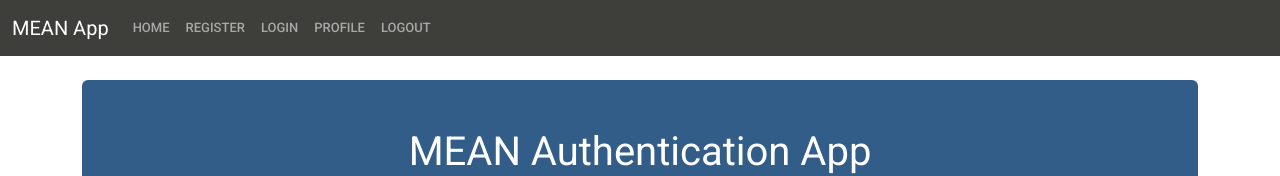
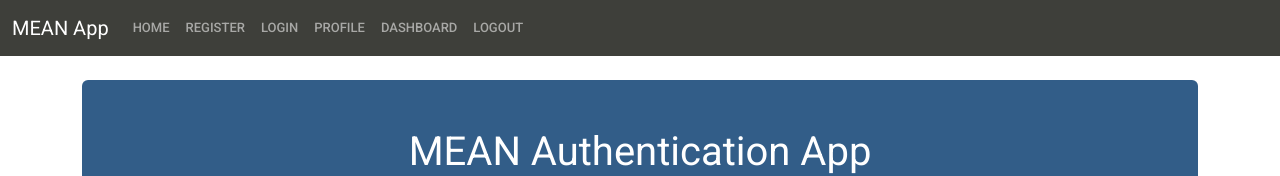
Before and after one commit to jaakkopy/full-stack-dev-skills-course, an Angular app in the folder Coursework/MEAN/angular-src/: page / in a window 1280 px wide. Shown: the top 176 px of the page. Built offline with nearby package versions, Linux system fonts and the light colour scheme.

Commit message:
added message for logout

```diff
--- a/Coursework/MEAN/angular-src/src/app/navbar/navbar.component.html
+++ b/Coursework/MEAN/angular-src/src/app/navbar/navbar.component.html
@@ -20,7 +20,10 @@
                     <a class="nav-link" [routerLink]="['/profile']">Profile</a>
                 </li>
                 <li class="nav-item" [routerLinkActive]="['active']" [routerLinkActiveOptions]="{exact: true}">
-                    <a class="nav-link" href="#" (click)="onLogoutClick()">Logout</a>
+                    <a class="nav-link" [routerLink]="['/dashboard']">Dashboard</a>
+                </li>
+                <li class="nav-item" [routerLinkActive]="['active']" [routerLinkActiveOptions]="{exact: true}">
+                    <a class="nav-link" [routerLink]="['/']" (click)="onLogoutClick()">Logout</a>
                 </li>
             </ul>
         </div>
--- a/Coursework/MEAN/angular-src/src/app/navbar/navbar.component.ts
+++ b/Coursework/MEAN/angular-src/src/app/navbar/navbar.component.ts
@@ -1,5 +1,6 @@
 import { Component, inject } from '@angular/core';
 import { AuthService } from '../services/auth.service';
+import Swal from 'sweetalert2';
 
 @Component({
   selector: 'app-navbar',
@@ -11,5 +12,6 @@ export class NavbarComponent {
 
   onLogoutClick() {
     this.authService.logout();
+    Swal.fire('Logged out', 'You are logged out', 'success');
   }
 }
```
